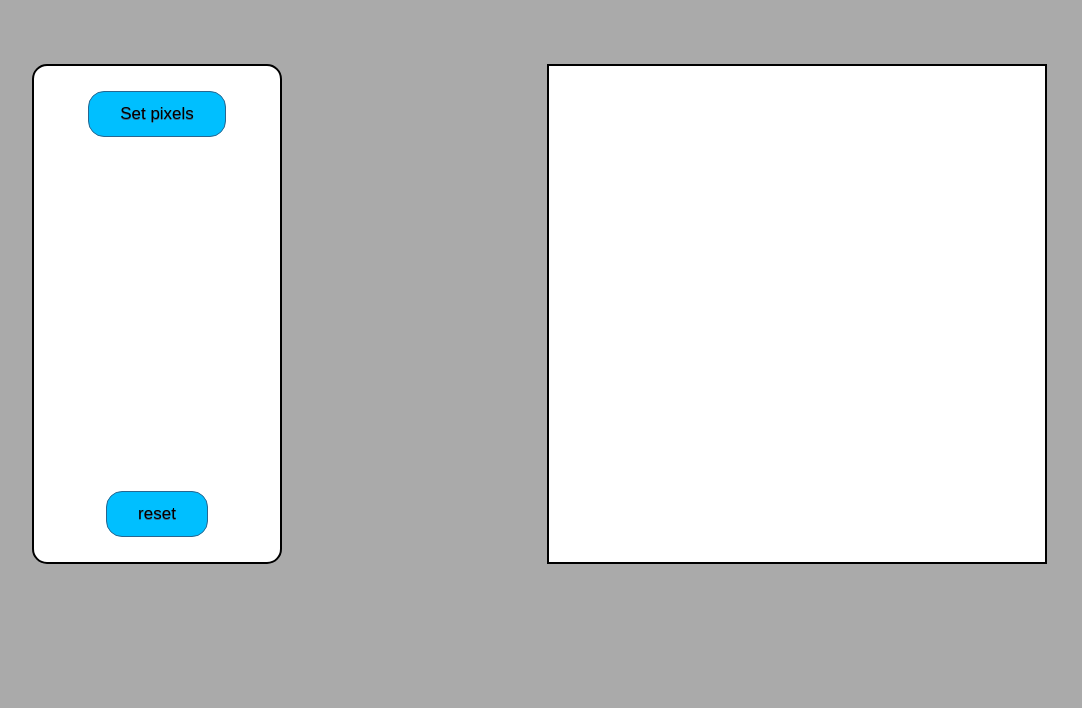
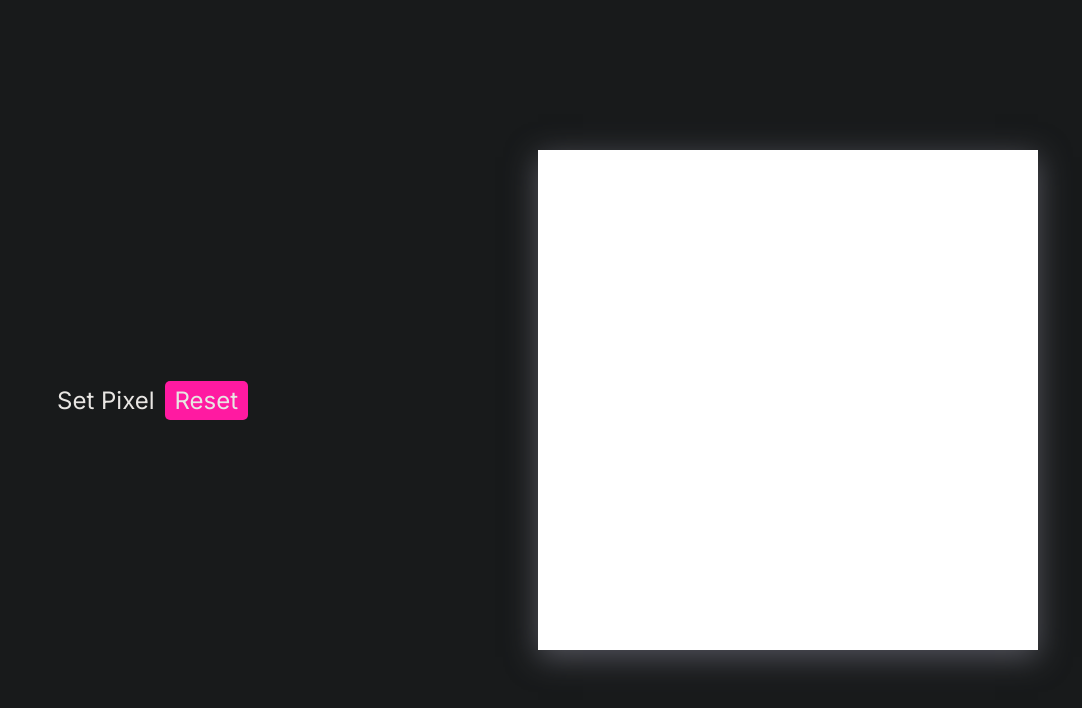
Before and after one commit to timocheu/mini-paint, a plain HTML site: page index.html in a window 1280 px wide. Shown: the whole page, without its empty margins (96-1178 px from the left). Drawn offline with Linux system fonts and the light colour scheme.

Commit message:
Re-design by removing the menu

```diff
--- a/index.html
+++ b/index.html
@@ -8,11 +8,13 @@
     <link rel="stylesheet" href="style.css">
 </head>
 <body>
-    <div class="menu">
-        <button class="btn">Set pixels</button>
-        <button id="reset" class="btn">reset</button>
+    <div class="main">
+        <ul>
+            <li><button data-btn="set">Set Pixel</button></li>
+            <li><button data-btn="reset" class="btn-pink">Reset</button></li>
+        </ul>
+        <div class="container"></div>
     </div>
-    <div class="container"></div>
 <script src="script.js"></script>
 </body>
 </html>
--- a/script.js
+++ b/script.js
@@ -1,14 +1,9 @@
 const btn = document.querySelector('.btn');
-btn.addEventListener('click', (e) => {
-    console.log(e);
-    let pixel = prompt("set pixel size:");
-    createTile(pixel);
-})
-
+const reset = document.getElementById('reset');
 const div = document.createElement('div');
 const container = document.querySelector('.container');
+
 div.classList.add('tile')
-
 
 function createTile(n) {
     if (n > 100) {
@@ -28,8 +23,13 @@ function createTile(n) {
     }))
 }
 
-const reset = document.getElementById('reset');
 reset.addEventListener('click', () => {
     const tiles = document.querySelectorAll('.tile');
     tiles.forEach(tile => tile.style.backgroundColor = 'white');
 })
+
+btn.addEventListener('click', (e) => {
+    console.log(e);
+    let pixel = prompt("set pixel size:");
+    createTile(pixel);
+})
--- a/style.css
+++ b/style.css
@@ -1,57 +1,72 @@
+@import url('https://fonts.googleapis.com/css2?family=Inter:wght@300;400&display=swap');
+
 * {
+    font-family: 'Inter', sans-serif;
     margin: 0;
     box-sizing: border-box;
 }
 
-body {
-    background-color: #AAA;
+.main {
+    background-color: #181A1B;
+    color: #E8E6E3;
     display: flex;
     justify-content: space-around;
     align-items: center;
+    height: 100vh;
 }
 
-.menu {
+ul {
     margin: 0 10%;
-    height: 500px;
-    width: 250px;
-    background-color: hsl(0, 0%, 100%);
+    padding: 15px;
     display: flex;
-    flex-direction: column;
     justify-content: space-between;
     align-items: center;
-    gap: 10px;
-    padding: 25px;
-    border-radius: 15px;
-    border: 2px solid black;
 }
 
-.btn {
-    background-color:#00bfff;
-	border-radius:16px;
-	border:1px solid #29668f;
-	display:inline-block;
-	cursor:pointer;
-	color: black;
-	font-family:Arial;
-	font-size:17px;
-	padding:12px 31px;
-	text-decoration:none;
-	text-shadow:0px 1px 0px #3e698a;
-    }
- .btn:hover {
-    background-color:#408c99;
-    }
- .btn:active {
-    position:relative;
-	top:1px;
-    }
+ul li {
+    list-style: none;
+}
+
+button {
+    background-color: inherit;
+    font-size: 1.5em;
+    padding: 5px 10px;
+    color: inherit;
+    border: none;
+    cursor:pointer;
+    transition: .2s ease-in;
+}
+
+button:hover {
+    color: #3391FF;
+}
+
+button:active {
+    position: relative;
+    top: 1px;
+}
+
+.btn-pink {
+    background-color: #FF1AA1;
+    border-radius: 5px;
+}
+
+.btn-pink:hover {
+    background-color: #ff1aa0bf;
+    color: #AAA;
+}
+
+.btn-pink:active {
+    position: relative;
+    top: 1px;
+}
 
 
 .container {
-    margin: 5% auto;
+    margin: 10px auto;
     height: 500px;
     width: 500px;
     display: grid;
     background-color: white;
-    border: 2px solid black;
+    box-shadow: hsla(240, 5%, 41%, 0.803) 0px 7px 29px 0px;
 }
```
